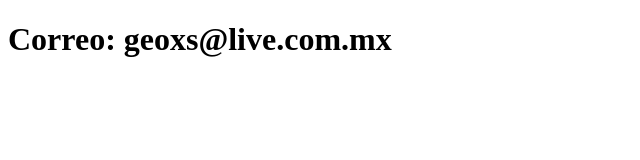
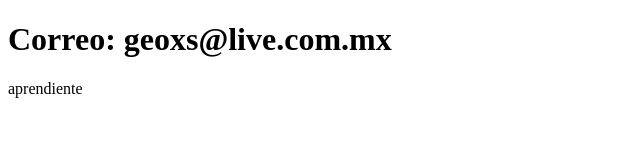
Before and after one commit to Erik-SaBo/mi-primer-pagina-web, a plain HTML site: page contacto.html in a window 1280 px wide. Shown: the whole page, without its empty margins (0-640 px from the left). Drawn offline with Linux system fonts and the light colour scheme.

Commit message:
actualiza el contacto

```diff
--- a/contacto.html
+++ b/contacto.html
@@ -7,5 +7,7 @@
 </head>
 <body>
     <h1>Correo: geoxs@live.com.mx</h1>
+
+    <p>aprendiente</p>
 </body>
 </html>
```
